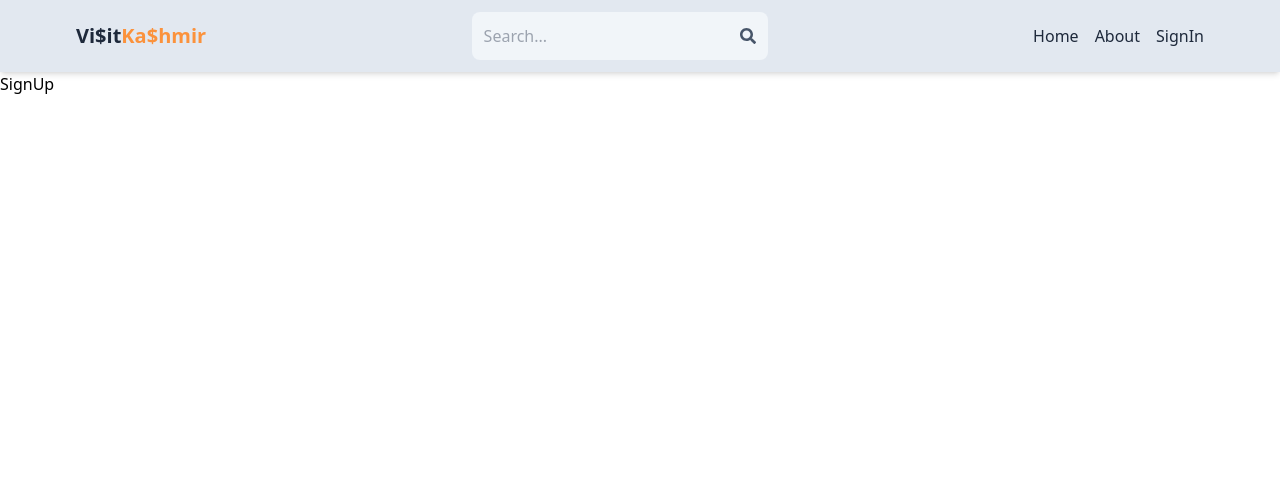
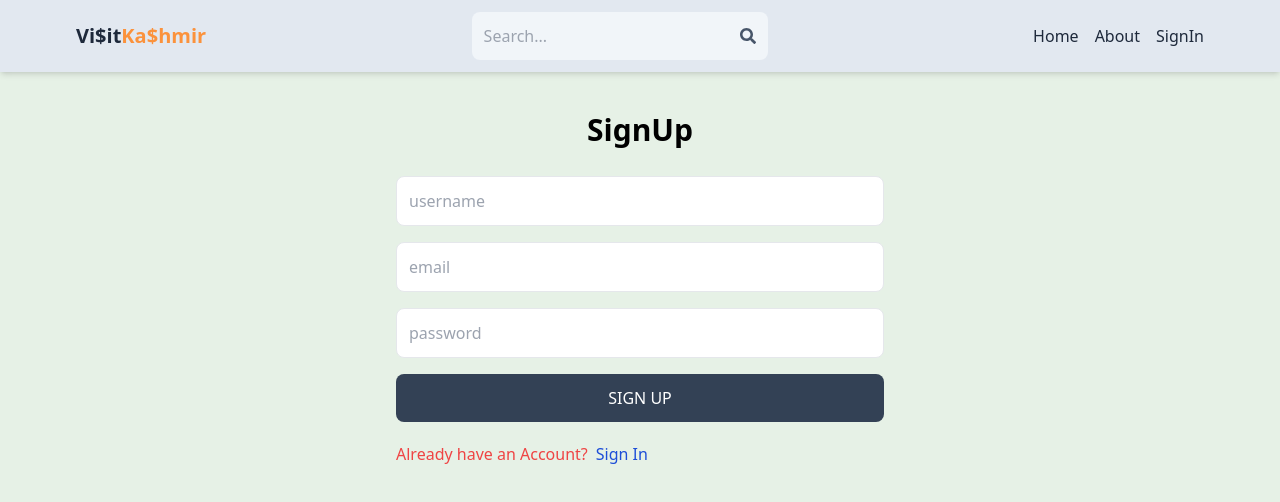
Before and after one commit to nadeemahmadI1/NewMen-Real-Estate, a React (Vite) app in the folder client/: page /sign-up in a window 1280 px wide. Shown: the top 502 px of the page. Built offline with nearby package versions, Linux system fonts and the light colour scheme.

Commit message:
completed Signup and Signin page

```diff
--- a/client/src/Pages/SignIn.jsx
+++ b/client/src/Pages/SignIn.jsx
@@ -2,8 +2,27 @@ import React from 'react'
 
 function SignIn() {
   return (
-    <div>SignIn</div>
-  )
+    <div className="p-3 max-w-lg mx-auto">
+      <h1 className="text-3xl text-center font-semibold my-7 font-mono">SignIn</h1>
+      <form className="flex flex-col gap-4">
+        <input
+          className="border p-3 rounded-lg"
+          type="email"
+          placeholder="Email"
+          id="email"
+        />
+        <input
+          className="border p-3 rounded-lg"
+          type="password"
+          placeholder="password"
+          id="password"
+        />
+        <button className="bg-slate-700 text-white p-3 rounded-lg uppercase hover:opacity-80">
+          Sign In
+        </button>
+      </form>
+    </div>
+  );
 }
 
 export default SignIn
--- a/client/src/Pages/SignUp.jsx
+++ b/client/src/Pages/SignUp.jsx
@@ -1,9 +1,40 @@
-import React from 'react'
+import { Link } from "react-router-dom";
 
 function SignUp() {
   return (
-    <div>SignUp</div>
-  )
+    <div className="p-3 max-w-lg mx-auto">
+      <h1 className="text-3xl text-center font-semibold my-7">SignUp</h1>
+      <form className="flex flex-col gap-4">
+        <input
+          className="border p-3 rounded-lg"
+          type="text"
+          placeholder="username"
+          id="username"
+        />
+        <input
+          className="border p-3 rounded-lg"
+          type="email"
+          placeholder="email"
+          id="email"
+        />
+        <input
+          className="border p-3 rounded-lg"
+          type="password"
+          placeholder="password"
+          id="password"
+        />
+        <button className="bg-slate-700 text-white p-3 rounded-lg uppercase hover:opacity-80">
+          Sign Up
+        </button>
+      </form>
+      <div className="flex gap-2 mt-5">
+        <p className="text-red-500">Already have an Account?</p>
+        <Link to={"/sign-in"}>
+          <span className="text-blue-700">Sign In</span>
+        </Link>
+      </div>
+    </div>
+  );
 }
 
-export default SignUp
+export default SignUp;
--- a/client/src/index.css
+++ b/client/src/index.css
@@ -1,3 +1,7 @@
 @tailwind base;
 @tailwind components;
 @tailwind utilities;
+
+body {
+  background-color: rgb(230, 241, 230);
+}
```
